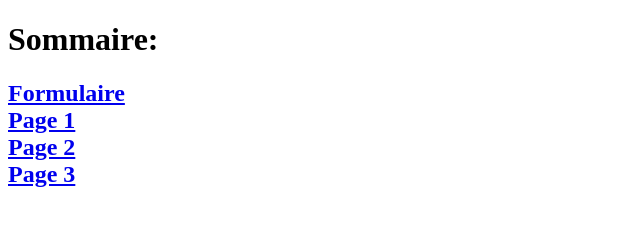
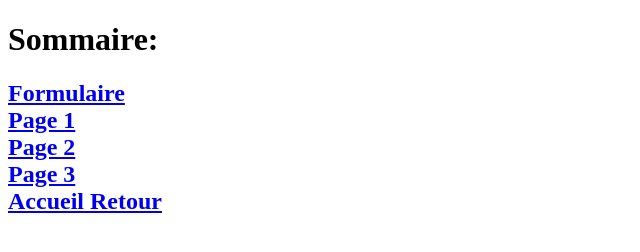
Before and after one commit to saramanoharan/tp_frame, a plain HTML site: page lien.html in a window 1280 px wide. Shown: the whole page, without its empty margins (0-640 px from the left). Drawn offline with Linux system fonts and the light colour scheme.

Commit message:
Update lien.html

```diff
--- a/lien.html
+++ b/lien.html
@@ -14,6 +14,8 @@
 <a href="page2.html" target="f2">Page 2</a>
 <br>
 <a href="page3.html" target="f2">Page 3</a>
+<br>
+  <a href="https://sjms56.github.io/Accueil/" target="f2">Accueil Retour</a>
 </h2>
 </body>
 </html>
```
